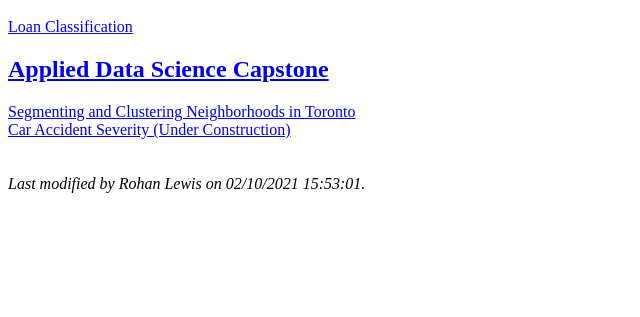
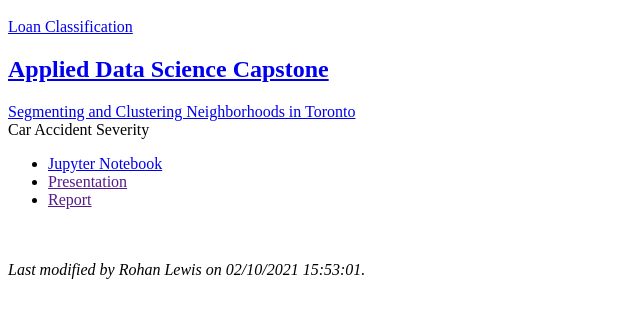
Before and after one commit to HumanRickshaw/IBM_Data_Science, a plain HTML site: page docs/index.html in a window 1280 px wide. Shown: the part 95-412 px from the top of the page, without its empty margins (0-640 px from the left). Drawn offline with Linux system fonts and the light colour scheme.

Commit message:
Update index.html

```diff
--- a/docs/index.html
+++ b/docs/index.html
@@ -7,7 +7,12 @@
 
     <h2> <a href = "https://www.coursera.org/learn/applied-data-science-capstone">Applied Data Science Capstone</a> </h2>
     <a href = "https://humanrickshaw.github.io/IBM_Data_Science/Clustering_Toronto.html">Segmenting and Clustering Neighborhoods in Toronto</a><br/>
-    <a href = "https://humanrickshaw.github.io/IBM_Data_Science/Car_Accident_Severity.html">Car Accident Severity (Under Construction)</a><br/>
+    Car Accident Severity<br/>
+    <ul>
+      <li><a href = "https://humanrickshaw.github.io/IBM_Data_Science/Car_Accident_Severity.html">Jupyter Notebook</a></li>
+      <li><a href = "">Presentation</a></li>
+      <li><a href = "">Report</a></li>
+    </ul>
     <br/>
     <br/>
     <i>Last modified by Rohan Lewis on <span id="demo"></span>.</i>
```
